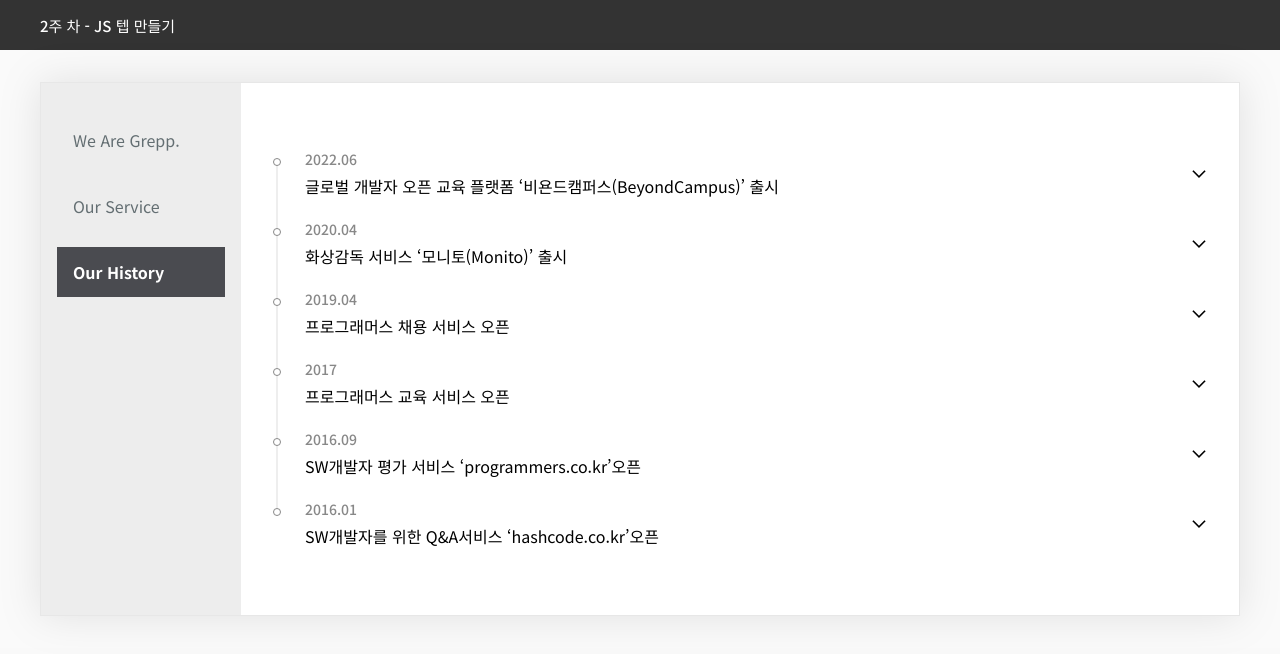
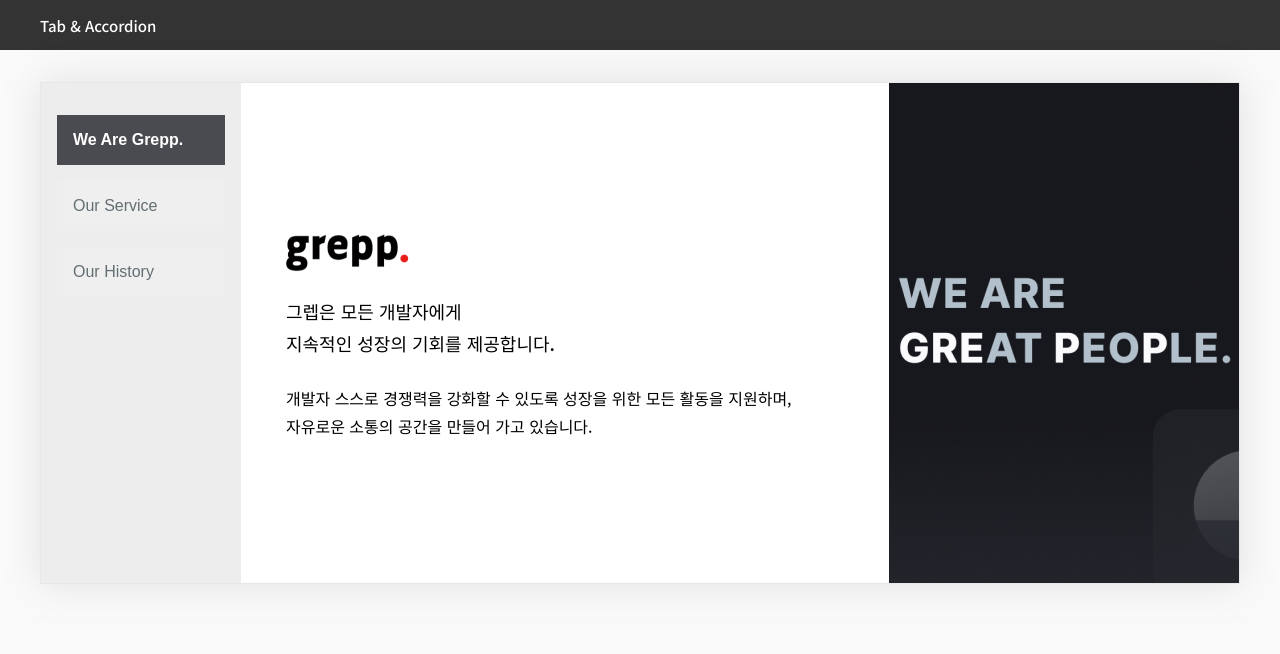
Before and after one commit to flexible-study/samples, a plain HTML site: page tab_n_accordion/index.html in a window 1280 px wide. Drawn offline with Linux system fonts and the light colour scheme.

Commit message:
chore: 동작 방식 개선

```diff
--- a/tab_n_accordion/css/tab.css
+++ b/tab_n_accordion/css/tab.css
@@ -52,6 +52,8 @@
   font-size: 16px;
   line-height: 180%;
   color: #636e72;
+  border: 0;
+  cursor: pointer;
 }
 
 .tab-navigation .button.active {
@@ -100,11 +102,17 @@
 .tab-content.active {
   display: block;
   height: initial;
-  animation: fadeIn 0.5s;
 }
-@keyframes fadeIn {
-  0% { opacity: 0; }
-  100% { opacity: 1; }
+
+@media (min-width: 1024px) {
+  .tab-content.active {
+    animation: fadeIn 0.5s;
+  }
+
+  @keyframes fadeIn {
+    0% { opacity: 0; }
+    100% { opacity: 1; }
+  }
 }
 
 /* tab1 content */
--- a/tab_n_accordion/index.html
+++ b/tab_n_accordion/index.html
@@ -4,7 +4,7 @@
   <meta charset="UTF-8">
   <meta http-equiv="X-UA-Compatible" content="IE=edge">
   <meta name="viewport" content="width=device-width, initial-scale=1.0">
-  <title>2주 차 - JS 텝 만들기</title>
+  <title>Tab & Accordion</title>
 
   <!-- fonts -->
   <link rel="preconnect" href="https://fonts.googleapis.com">
@@ -20,21 +20,20 @@
   <div id="wrap">
     <header id="header">
       <div class="container">
-        <h1 class="title">2주 차 - JS 텝 만들기</h1>
+        <h1 class="title">Tab & Accordion</h1>
       </div>
     </header>
 
     <main id="main">
-      <!-- 텝 코드 시작 -->
       <div id="tab" class="tab-container">
         <div class="tab-navigation">
-          <a href="#tab1" class="button"><span>We Are&nbsp;</span>Grepp.</a>
-          <a href="#tab2" class="button"><span>Our&nbsp;</span>Service</a>
-          <a href="#tab3" class="button active"><span>Our&nbsp;</span>History</a>
+          <button data-tab-target="#tab1" type="button" class="button active"><span>We Are&nbsp;</span>Grepp.</button>
+          <button data-tab-target="#tab2" type="button" class="button"><span>Our&nbsp;</span>Service</button>
+          <button data-tab-target="#tab3" type="button" class="button"><span>Our&nbsp;</span>History</button>
         </div>
 
         <div class="tab-wrapper">
-          <article id="tab1" class="tab-content tab1-content">
+          <article id="tab1" class="tab-content tab1-content active">
             <div class="inner">
               <h2 class="screen-reader-text">We Are Grepp.</h2>
 
@@ -85,7 +84,7 @@
             </div>
           </article>
 
-          <article id="tab3" class="tab-content tab3-content active">
+          <article id="tab3" class="tab-content tab3-content">
             <div class="inner">
               <h2 class="screen-reader-text">Our History</h2>
 
@@ -100,16 +99,13 @@
       <script>
         // 텝 스크립트
         const tabContainer = document.querySelector('.tab-container');
-        const tabNavigations = tabContainer.querySelectorAll('.tab-navigation a');
+        const tabNavigations = tabContainer.querySelectorAll('.tab-navigation .button');
 
         tabNavigations.forEach((navigation, index) => {
-          navigation.addEventListener('click', (event) => {
-            // 기본 A 태그 이벤트 초기화
-            event.preventDefault();
-
+          navigation.addEventListener('click', () => {
             // 불필요한 실행 방지를 위한 active 체크
             if ( ! navigation.classList.contains('active') ) {
-              const tabId = navigation.getAttribute('href');
+              const tabId = navigation.dataset.tabTarget;
 
               navigation.parentNode.querySelector('.active').classList.remove('active');
               navigation.classList.add('active');
@@ -170,7 +166,6 @@
             }
           });
       </script>
-      <!-- // 텝 코드 종료 -->
     </main>
   </div>
 </body>
```
